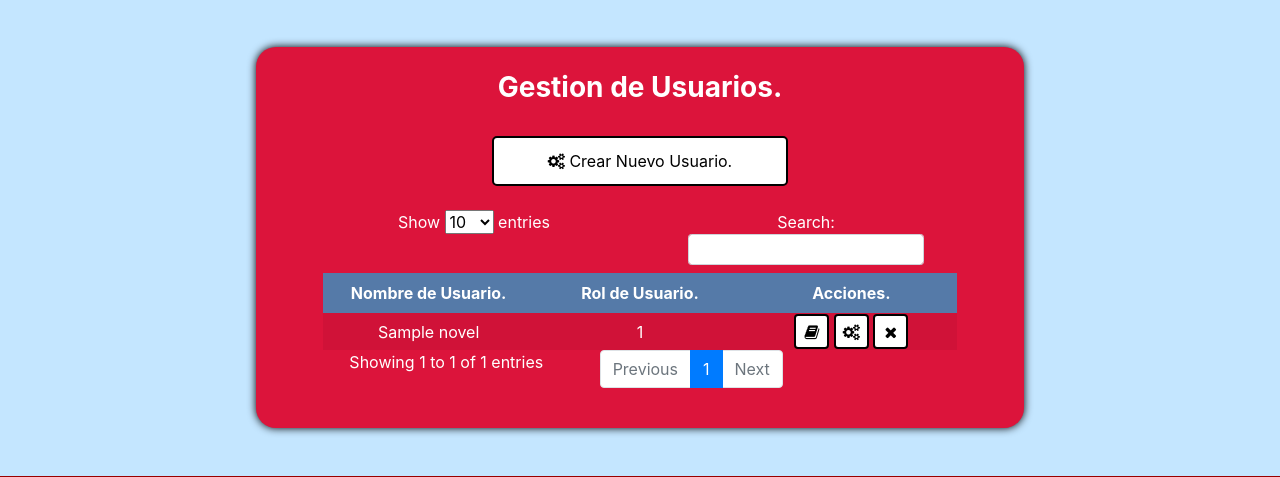
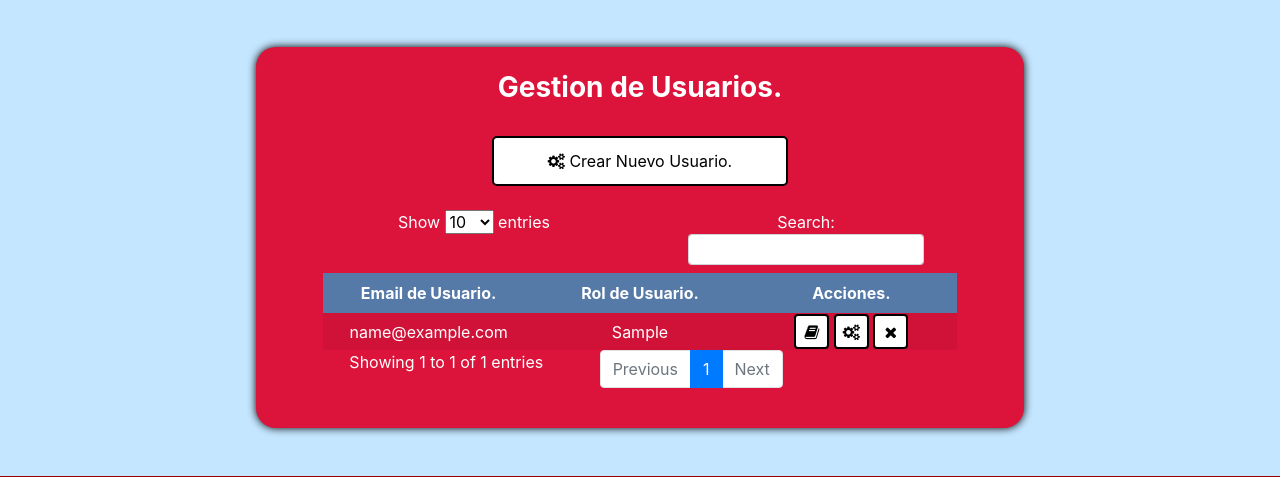
Before and after one commit to danielchikara/lightnovel, a Django app: template apps/dashboard/templates/users/usergestion/list.html in a window 1280 px wide. Shown: the part 64-541 px from the top of the page. Run offline with Django 3.2, Linux system fonts and the light colour scheme; tables that the repository leaves empty hold one stand-in row (values such as "Sample post"); the template is opened without the code that fills it: values that come from a table or form of the project are taken from there, most other values are stand-ins (such as "Sample title", 1, 10 or a date in 2020); parts of the project's set-up code (start-up, migrations or seed data) failed here and were passed over; some libraries are stand-ins or nearby versions.

Commit message:
fix views and list usergestion

```diff
--- a/apps/dashboard/templates/users/usergestion/list.html
+++ b/apps/dashboard/templates/users/usergestion/list.html
@@ -12,7 +12,7 @@
         <br>
         <h3 class="text-lg-center" style="color: #fff; font-weight:bolder;">Gestion de Usuarios.</h3>
         <br>
-        <a href="{% url 'index:novel_create' %}">
+        <a href="{% url 'index:user_create' %}">
             <center>
                 <button class="is-Button-CreChap">
                 <span class="fa fa-gears"></span>  Crear Nuevo Usuario.
@@ -27,16 +27,16 @@
                         <thead class="is-headerTableNov">
 
                             <tr class="is-table-TamanoH">
-                                <th>Nombre de Usuario.</th>
+                                <th>Email de Usuario.</th>
                                 <th>Rol de Usuario.</th>
                                 <th>Acciones.</th>
                             </tr>
                         </thead>
                         <tbody class="is-Letra02">
-                            {% for novel in novel_list %}
+                            {% for user in user_list %}
                             <tr>
-                                <td>{{novel.name}}</td>
-                                <td>{{novel.chapter_novel.count}}</td>
+                                <td>{{user.email}}</td>
+                                <td>{{user.rol_user}}</td>
                                 <td>
                                     <a href="{% url 'index:chapter_list' novel.pk %}">
                                         <button class="is-Button-View">
--- a/apps/dashboard/views.py
+++ b/apps/dashboard/views.py
@@ -5,4 +5,6 @@ class DashboardView(TemplateView):
     template_name = "users/index.html"
 
 class UserGestionView(TemplateView):
-    template_name = "user/usergestion/list.html"
+    template_name = "users/usergestion/list.html"
+    model = User
+    context_object_name = 'user_list'
```
